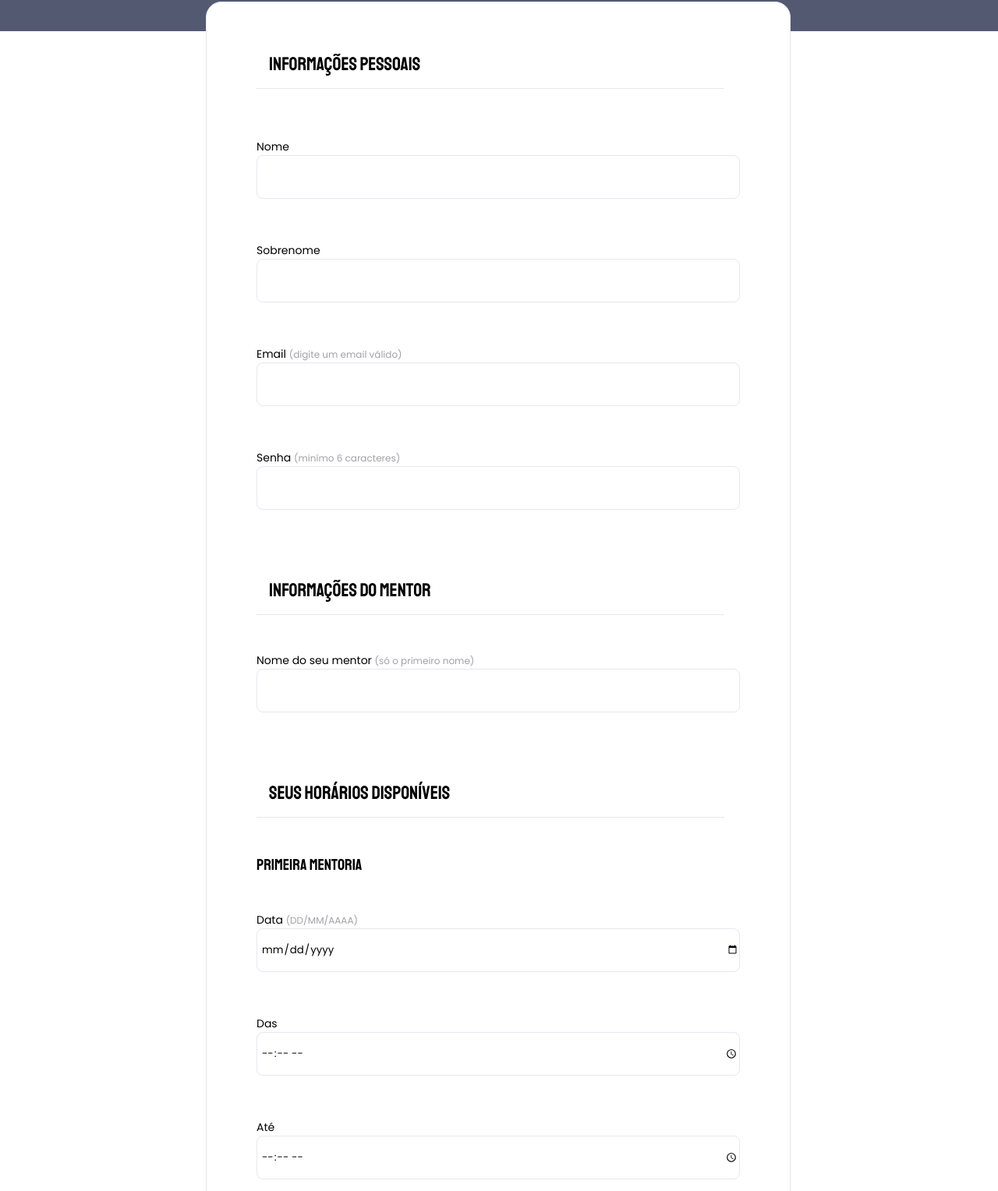
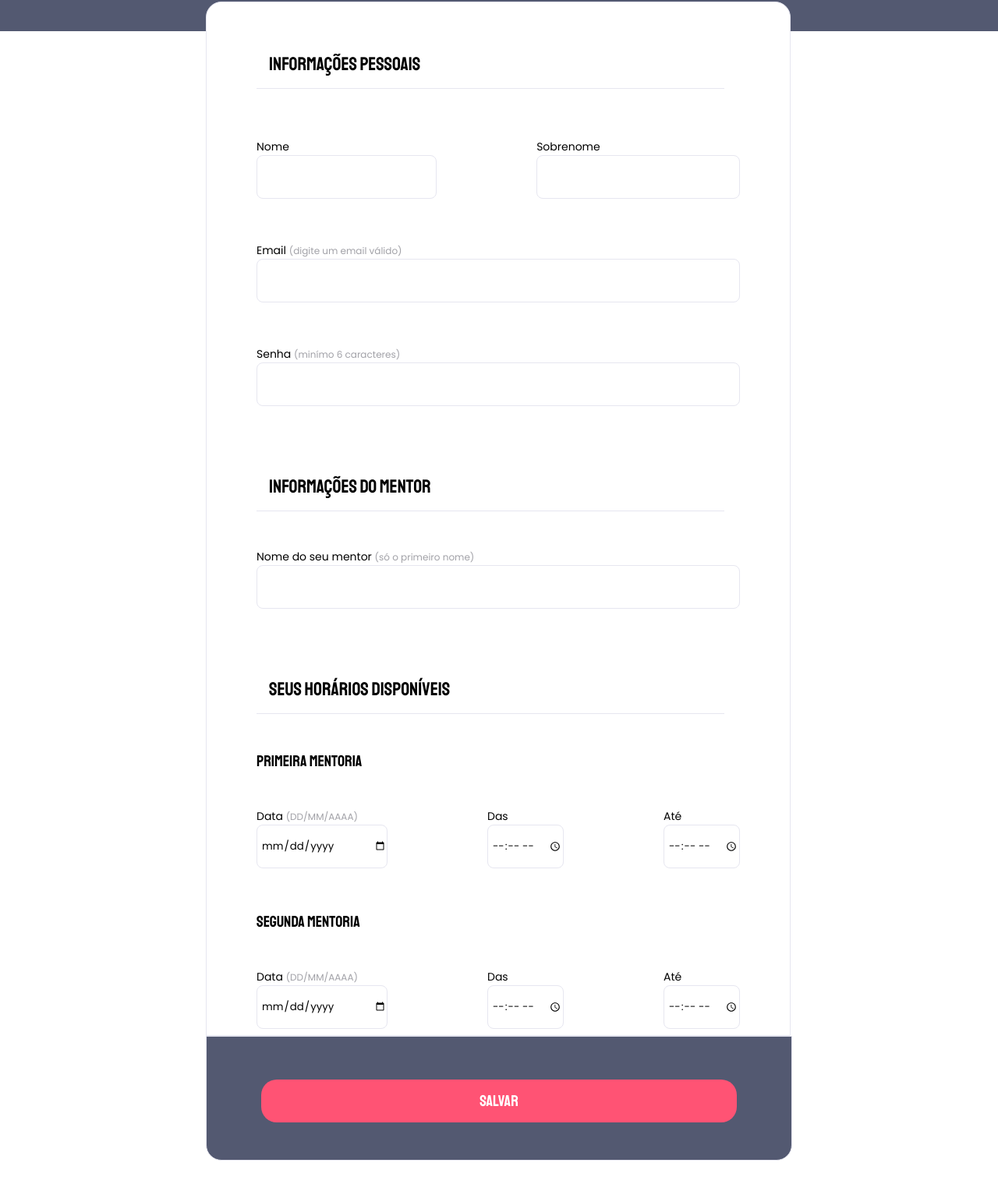
Before and after one commit to dancarvalho09/Curso-Explorer-Rocketseat, a plain HTML site: page Desafios/Formulario01/index.html in a window 1280 px wide. Shown: the part 328-1856 px from the top of the page at 78% size. After the commit the page ends 1817 px from the top, so only its background shows below. Drawn offline with Linux system fonts and the light colour scheme.

Commit message:
Update form

```diff
--- a/Desafios/Formulario01/index.html
+++ b/Desafios/Formulario01/index.html
@@ -22,14 +22,15 @@
 
           <div class="line"></div>
 
+          <div class="full-name">
             <div class="input-wrapper">
                 <label for="first-name">Nome</label>
                 <input type="text" name="first-name" id="first-name">
             </div>
-
             <div class="input-wrapper">
                 <label for="last-name" class="last-name">Sobrenome</label>
                 <input type="text" name="first-name" id="last-name">
+            </div>
           </div>
 
 
@@ -60,6 +61,7 @@
           <h3>Primeira mentoria</h3>
         </div>
 
+        <div class="mentorship-date">
           <div class="input-wrapper">
             <label for="date-1">Data <span>(DD/MM/AAAA)</span></label>
             <input type="date" name="date-1" id="date-1">
@@ -72,11 +74,13 @@
             <label for="end-1">Até</label>
             <input type="time" name="end-1" id="end-1">
           </div>
+        </div>
 
         <div class="input-wrapper">
           <h3>Segunda mentoria</h3>
         </div>
 
+        <div class="mentorship-date">
           <div class="input-wrapper">
             <label for="date-2">Data <span>(DD/MM/AAAA)</span></label>
             <input type="date" name="date-2" id="date-2">
@@ -89,6 +93,7 @@
             <label for="end-2">Até</label>
             <input type="time" name="end-2" id="end-2">
           </div>
+        </div>
         </form>
 
       <!-- Confirmação: enviando dados -->
--- a/Desafios/Formulario01/style.css
+++ b/Desafios/Formulario01/style.css
@@ -80,6 +80,9 @@ fieldset {
   padding: 16px;
  }
 
+ div.full-name {
+  display: flex;
+ }
 legend.title {
   padding-top: 64px;
  }
@@ -108,6 +111,10 @@ div.input-wrapper h3 {
   font-weight: 400;
 }
 
+div.mentorship-date {
+  display: flex;
+}
+
 footer {
   background-color: #535971;
   height: 160px;
```
Lines whose indentation alone changed are shown as unchanged.
